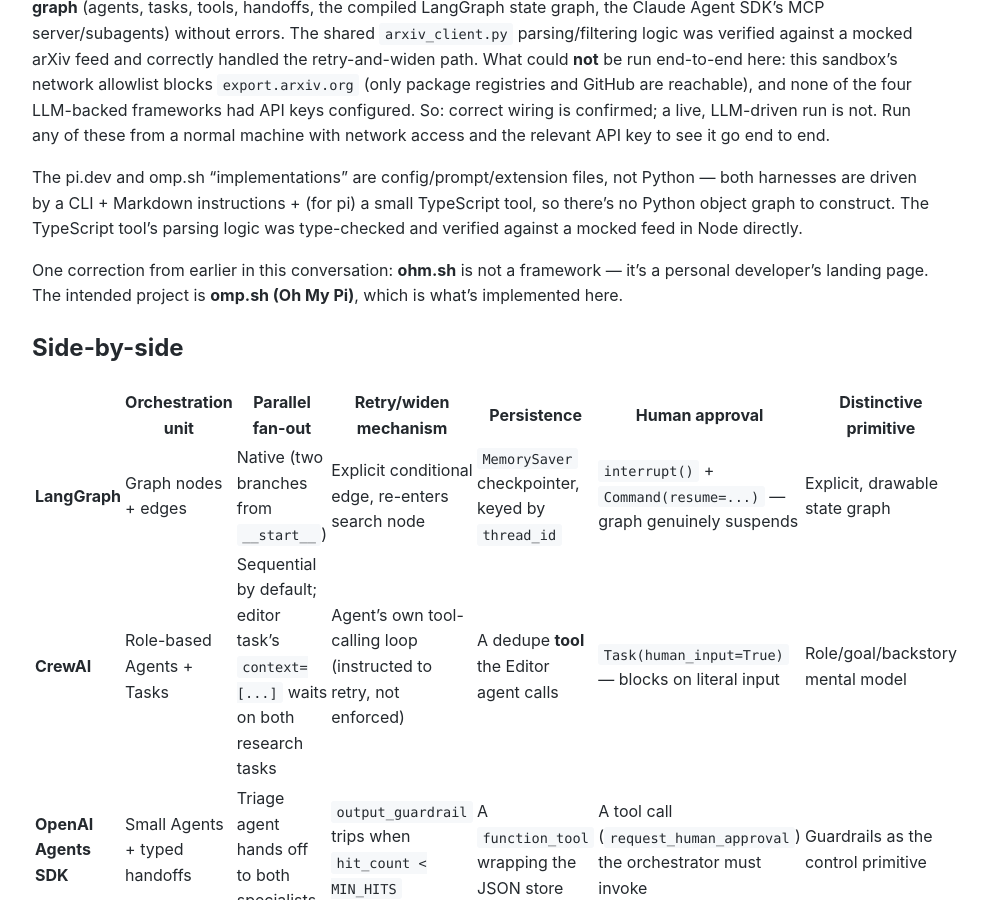
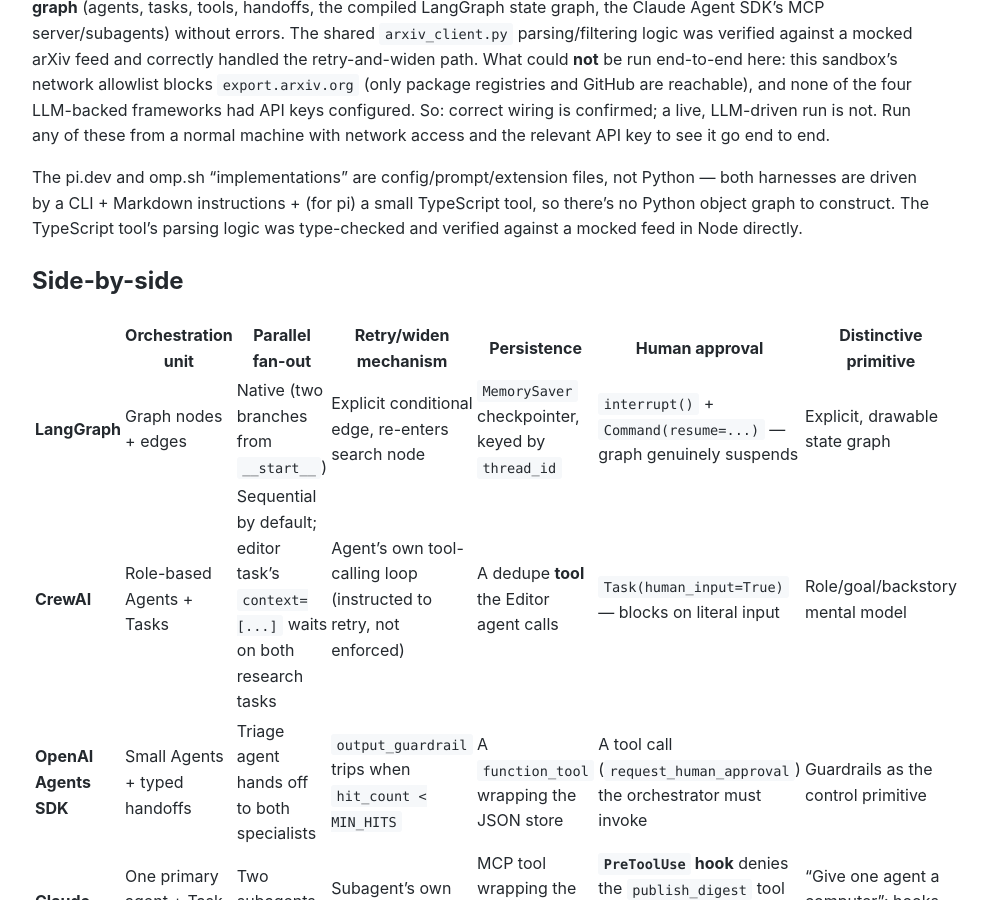
Before and after one commit to Michael-Lubinsky/michael-lubinsky.github.com, a Jekyll site: the page built from agent/agent.md, in a window 1280 px wide and 900 px high, scrolled down 675 px. Shown: the whole window, without its empty margins (158-1145 px from the left). Built offline with Jekyll 4.4.1, drawn with Linux system fonts in a browser that asks for light colours; our own code applies the rules of GitHub Pages for plain Markdown files.

```diff
--- a/agent/agent.md
+++ b/agent/agent.md
@@ -43,9 +43,6 @@
 object graph to construct. The TypeScript tool's parsing logic was
 type-checked and verified against a mocked feed in Node directly.
 
-One correction from earlier in this conversation: **ohm.sh** is not a
-framework — it's a personal developer's landing page. The intended
-project is **omp.sh (Oh My Pi)**, which is what's implemented here.
 
 ## Side-by-side
 
```
